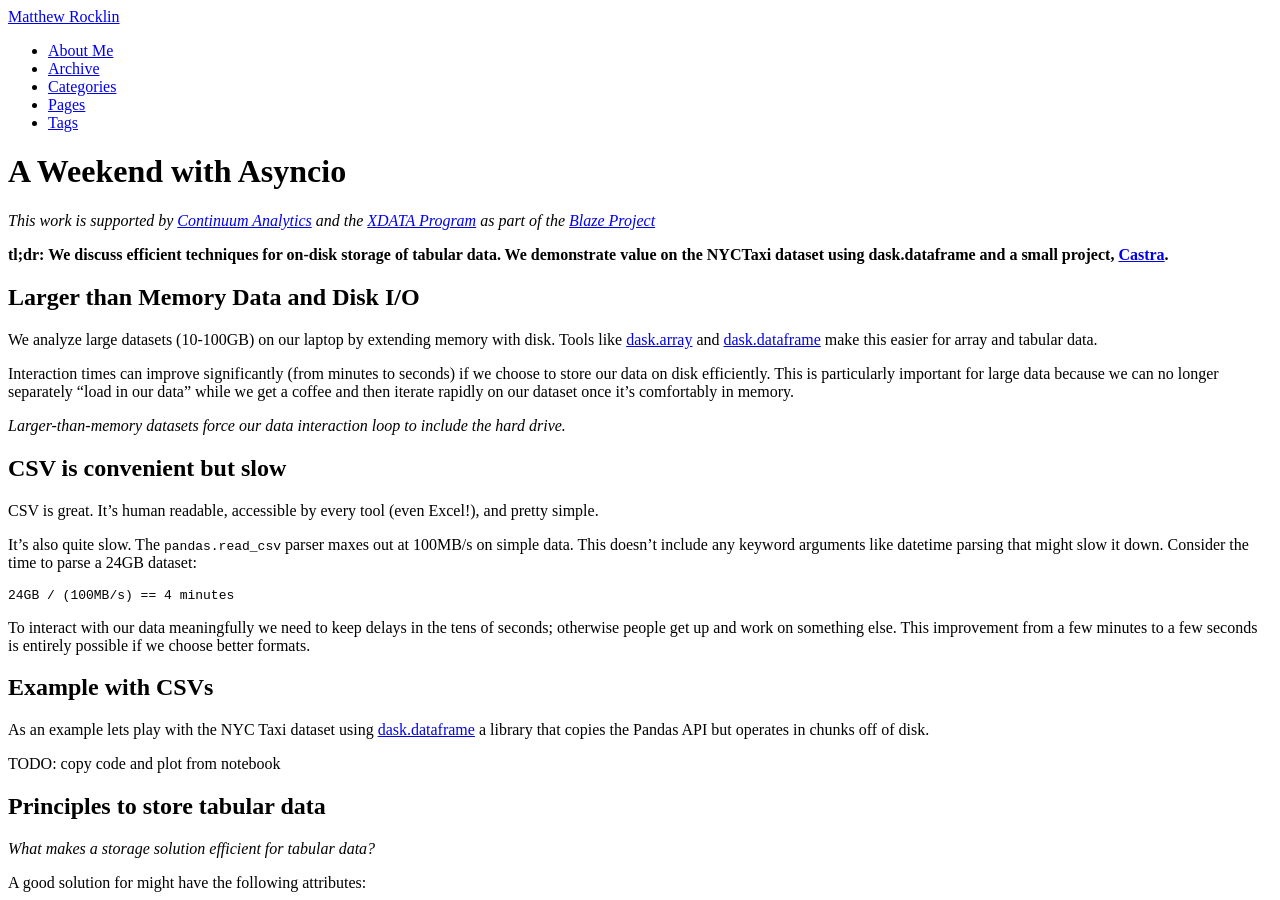
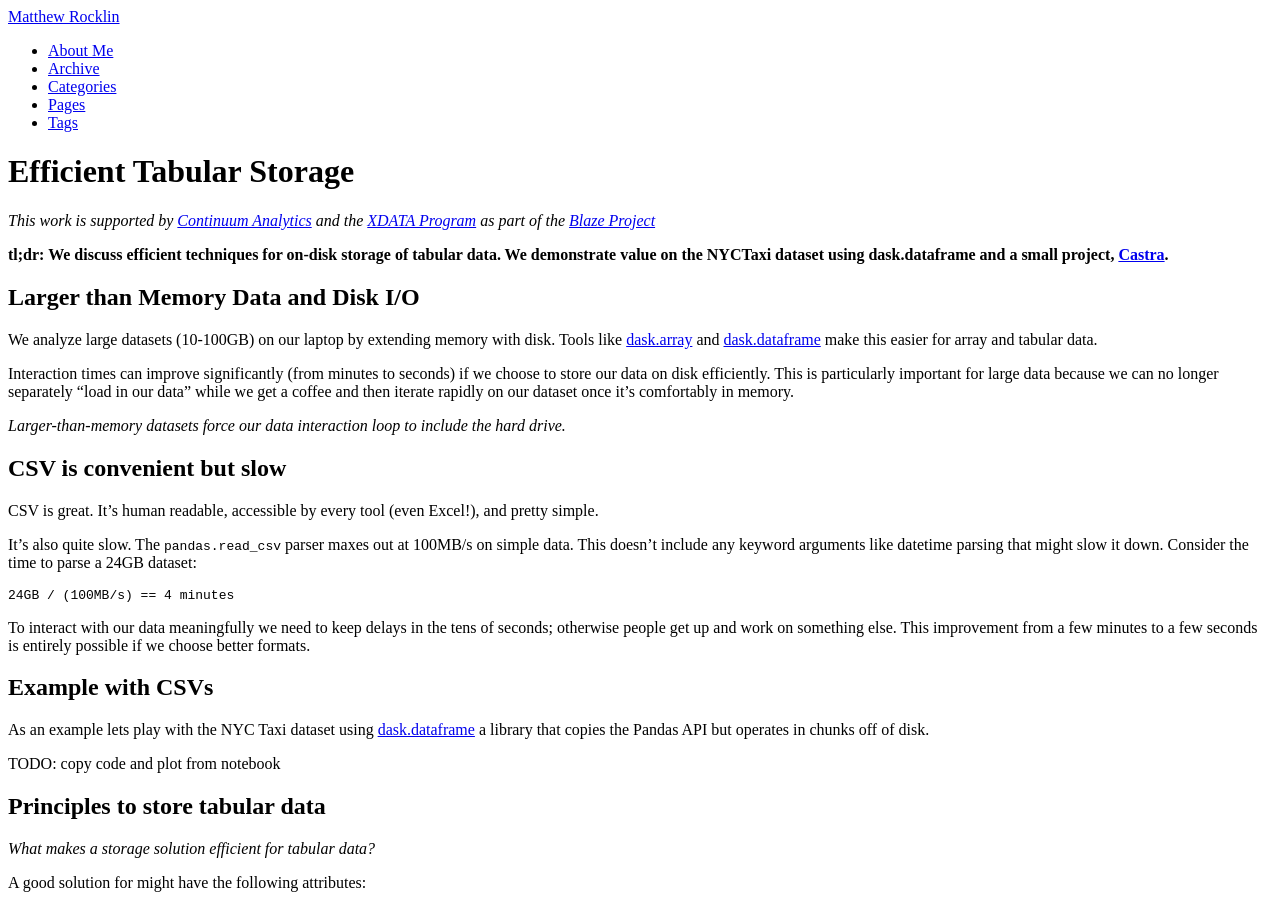
Before and after one commit to besyskymnbk/blog, a Jekyll site: the page built from _posts/work/2015-08-28-Storage.md, in a window 1280 px wide and 900 px high. Built offline with Jekyll 4.4.1, drawn with Linux system fonts in a browser that asks for light colours; comment, search, counter and statistics services are not loaded.

Commit message:
correct title for storage

```diff
--- a/_posts/work/2015-08-28-Storage.md
+++ b/_posts/work/2015-08-28-Storage.md
@@ -1,6 +1,6 @@
 ---
 layout: post
-title: A Weekend with Asyncio
+title: Efficient Tabular Storage
 category : work
 draft: true
 tags : [scipy, Python, Programming, dask, blaze]
```
